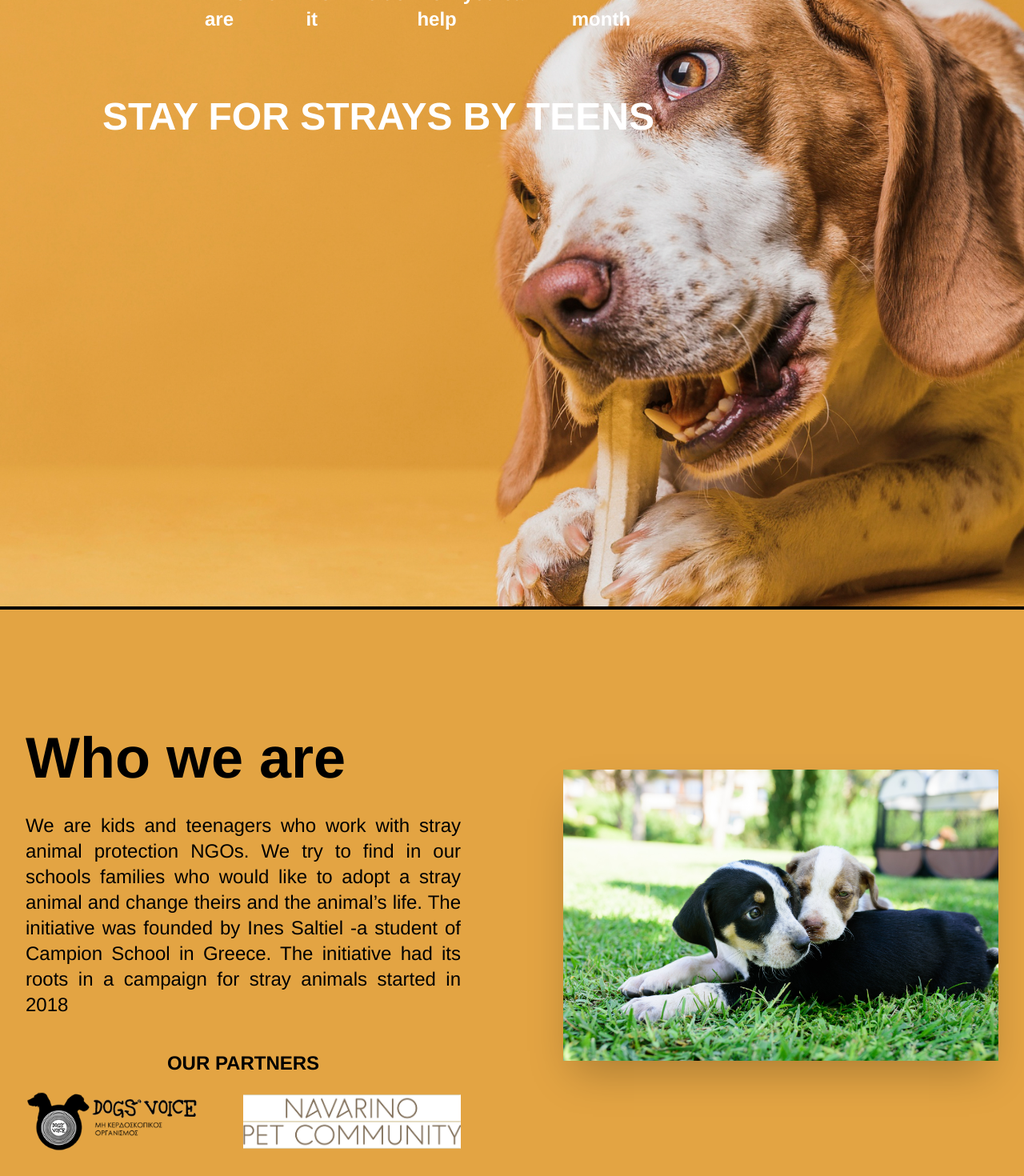
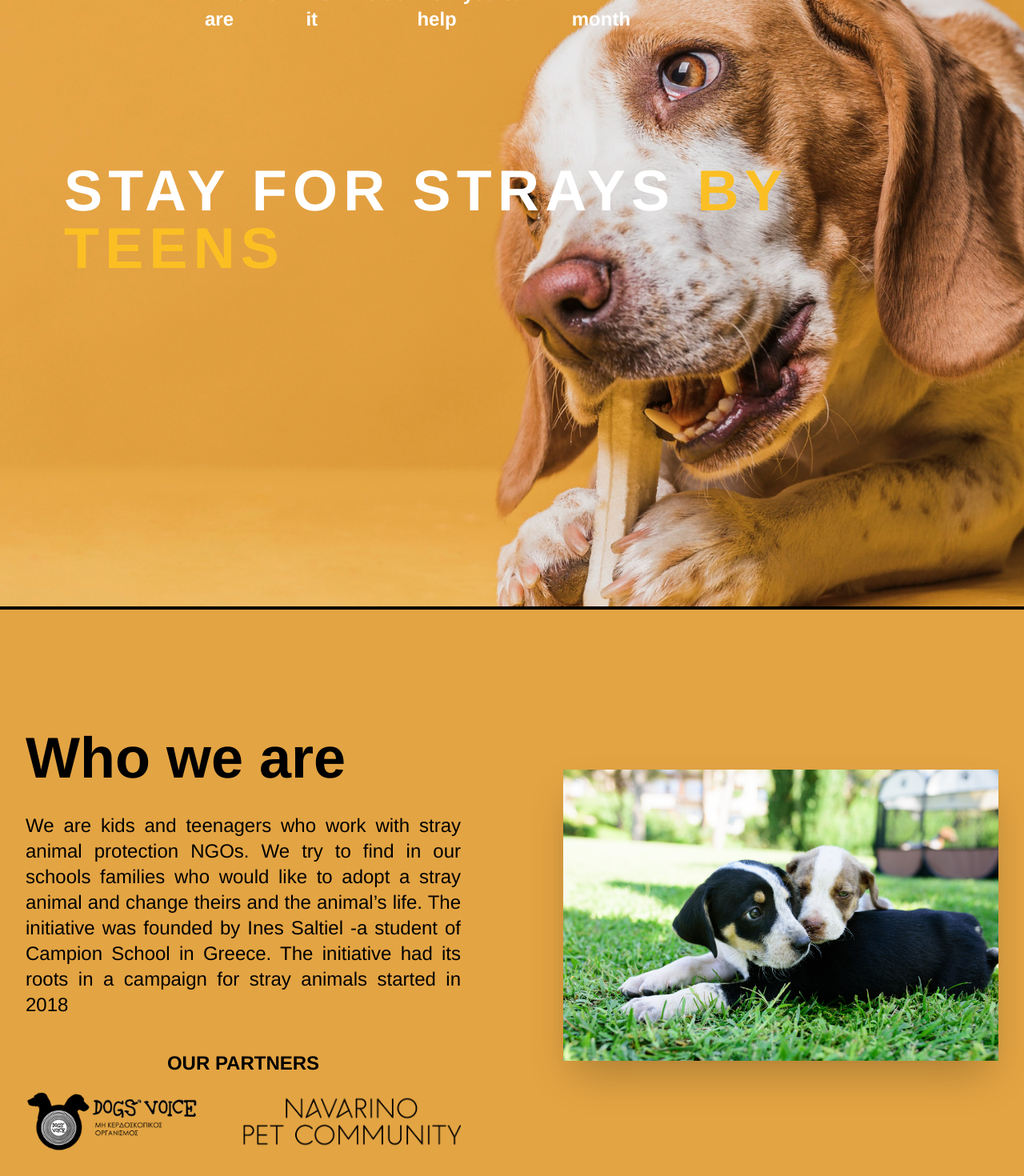
Before and after one commit to Kiwasthal/for_dogs, a Next.js app: page / in a window 1280 px wide. Shown: the part 40-1510 px from the top of the page at 80% size. Built offline with nearby package versions, Linux system fonts and the light colour scheme.

Commit message:
typography changes

```diff
--- a/components/Hero.jsx
+++ b/components/Hero.jsx
@@ -8,10 +8,10 @@ function Hero({ passRef, heroRef }) {
     >
       <h1
         className="
-          ml-6 sm:ml-12 xl:ml-32 mt-12 md:mt-40 font-bold text-2xl sm:text-3xl md:text-4xl lg:text-5xl text-white"
+          ml-6 sm:ml-12 xl:ml-20 mt-28 md:mt-60 font-bold text-lg sm:text-3xl md:text-4xl lg:text-7xl tracking-widest text-white"
         ref={heroRef}
       >
-        STAY FOR STRAYS BY TEENS
+        STAY FOR STRAYS <span className="text-amber-400"> BY TEENS</span>
       </h1>
       <span className="h-2 w-full"></span>
     </div>
--- a/components/SectionFour.jsx
+++ b/components/SectionFour.jsx
@@ -6,13 +6,13 @@ const SwiperCard = ({ url, name, desc, text, subtext }) => {
   return (
     <div className="w-4/5  md:w-3/4 p-4 flex flex-col bg-gray-50 shadow-xl hover:shadow-2xl justify-start items-center transition-all duration-500">
       <div className="relative w-full md:w-3/4">
-        <img src={url} alt={name} />
+        <img className="w-full  h-80 sm:h-56 xl:h-96" src={url} alt={name} />
         <h2 className="absolute text-4xl font-bold text-white top-[50%] left-[50%] translate-x-[-50%] translate-y-[-50%]">
           {name}
         </h2>
       </div>
-      <div className="w-full">
-        <p className="text-right text-[10px] md:text-sm mt-2 text-yellow-500 font-bold">
+      <div className="w-full items-center flex flex-col">
+        <p className="text-center text-[10px] md:text-sm mt-2 text-yellow-500 font-bold w-2/3">
           {desc}
         </p>
         <p className="p-0 text-[10px] md:p-4 md:text-[14px] text-gray-800 font-bold text-center">
@@ -60,10 +60,10 @@ const SectionFour = ({ passRef }) => {
             spaceBetween: 0,
           },
           1024: {
-            slidesPerView: 3,
+            slidesPerView: 2,
           },
           1240: {
-            slidesPerView: 4,
+            slidesPerView: 3,
           },
         }}
       >
@@ -102,9 +102,7 @@ const SectionFour = ({ passRef }) => {
             }
           />
         </SwiperSlide>
-        <SwiperSlide className="flex justify-center">
-          <SwiperCard />
-        </SwiperSlide>
+
         <div className="swiper-button-prev "></div>
         <div className="swiper-button-next"></div>
       </Swiper>
--- a/components/SectionOne.jsx
+++ b/components/SectionOne.jsx
@@ -45,8 +45,8 @@ function SectionOne({ passRef }) {
             className="w-2/3 h-full md:w-1/2"
           >
             <Image
-              className="w-full"
-              src={'/images/navarino_pet_community.jpg'}
+              className="w-ful"
+              src={'/images/navarino_pet_community.png'}
               alt="dogs voice logo && hyperlink"
               width={300}
               height={100}
```
Also changed, not shown: public/images/navarino_pet_community.png (added).
